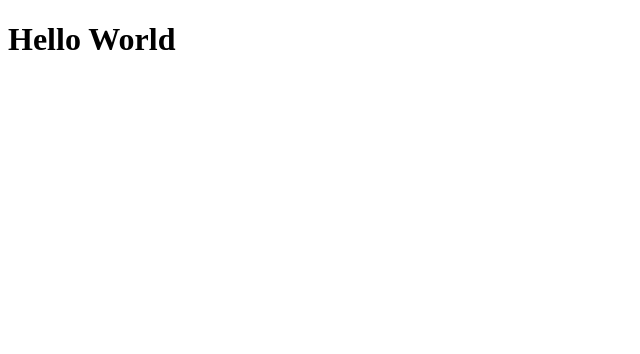
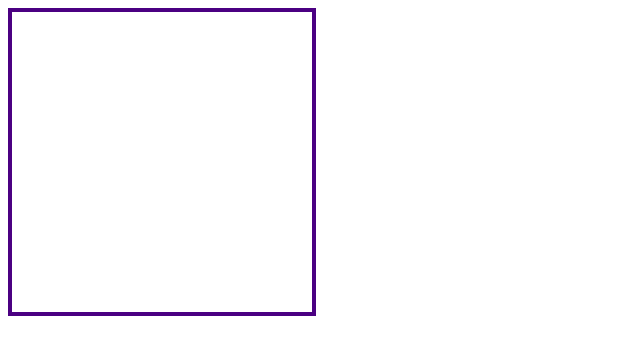
Before and after one commit to devon-wolf/color-changer-lab, a React app: page / in a window 1280 px wide. Shown: the top 354 px of the page, without its empty margins (0-640 px from the left). Built offline with nearby package versions, Linux system fonts and the light colour scheme.

Commit message:
Initial square setup

```diff
--- a/src/components/app/App.jsx
+++ b/src/components/app/App.jsx
@@ -1,5 +1,6 @@
 import React from 'react';
+import ColoredSquare from '../display/ColoredSquare';
 
 export default function App() {
-  return <h1>Hello World</h1>;
+  return <ColoredSquare color="#FFFFFF" />;
 }
--- /dev/null
+++ b/src/components/display/ColoredSquare.jsx
@@ -0,0 +1,14 @@
+import React from 'react';
+import PropTypes from 'prop-types';
+
+import style from './square.css';
+
+const ColoredSquare = ({ color }) => (
+	<div className={style.square} style={{backgroundColor: color}}></div>
+);
+
+ColoredSquare.propTypes = {
+	color: PropTypes.string.isRequired
+};
+
+export default ColoredSquare;
--- /dev/null
+++ b/src/components/display/square.css
@@ -0,0 +1,5 @@
+.square {
+	height: 300px;
+	width: 300px;
+	border: solid 4px indigo;
+}
```
Also changed, not shown: src/containers/ColorChanger.jsx (added).
